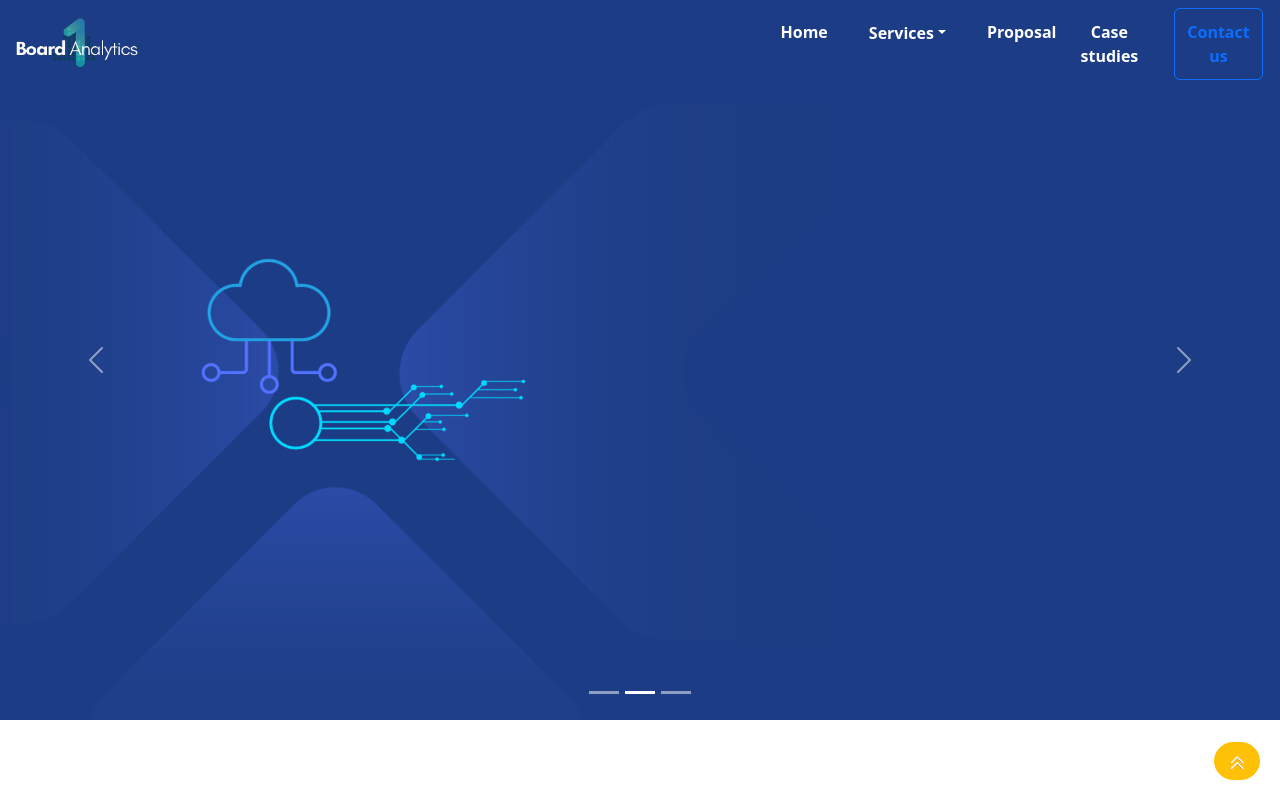
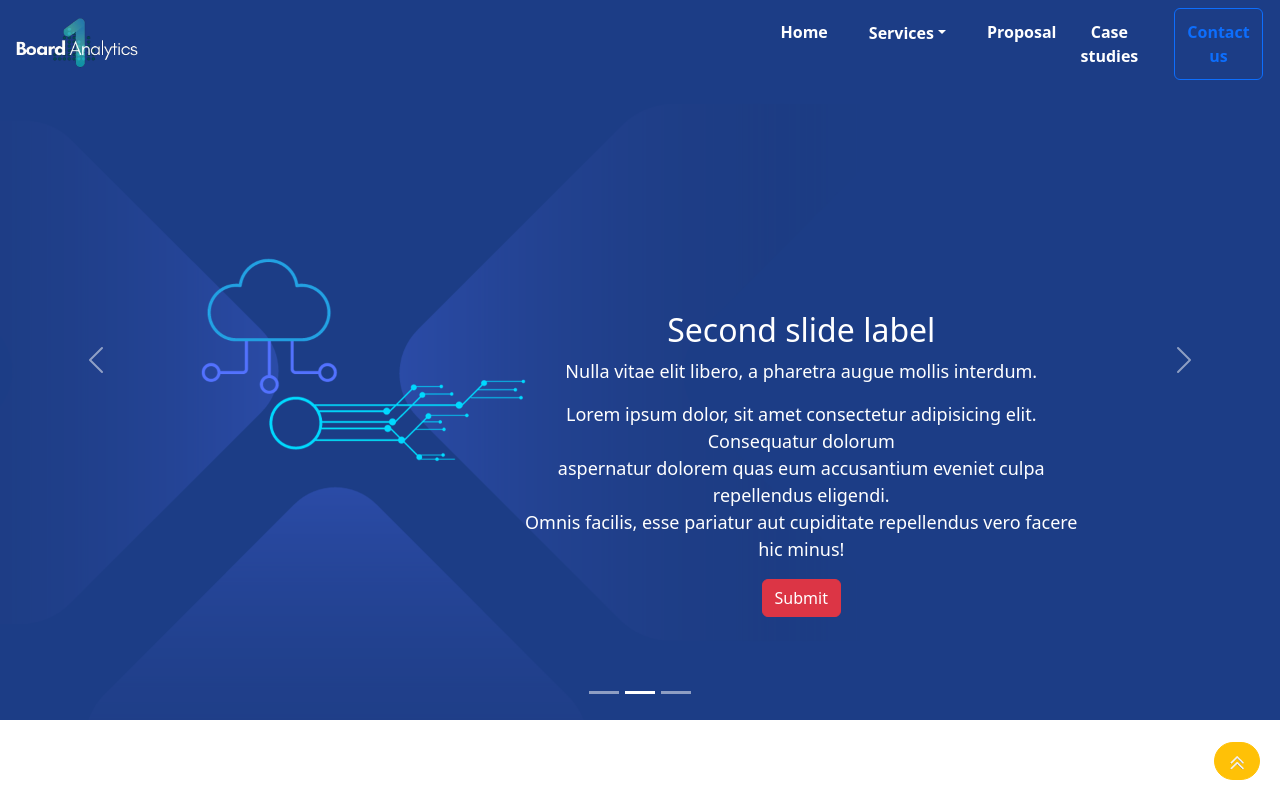
Before and after one commit to Sasijaya2112/one-board-analytics, a React (Create React App) app: page / in a window 1280 px wide. Shown: the top 786 px of the page. Built offline with nearby package versions, Linux system fonts and the light colour scheme.

Commit message:
footer change and some texts in slides

```diff
--- a/src/Footer.js
+++ b/src/Footer.js
@@ -9,10 +9,10 @@ function Footer() {
   return (
     <Navbar expand="lg" className="bg-dark lg">
       <Container>
-        <Navbar.Brand href="#home" style={{marginLeft: "0%", color:"white"}}>
-        <Row ><Col sm={1} className='fs-6'><i class="bi bi-envelope-at-fill"></i> helloteam@1boardanalytics.com <br></br></Col></Row>
-        <Row ><Col sm={1} className='fs-6'><i class="bi bi-geo-alt-fill"></i> London, UK   & Chennai, India <br></br></Col></Row>
-        <Row ><Col sm={1} className='fs-6'><i class="bi bi-telephone-fill"></i> UK - +443XXXXXXXXX & India - +917806900277<br></br></Col></Row>
+        <Navbar.Brand href="#home" style={{marginLeft: "35%", color:"white"}}>
+        <Row ><Col className='fs-5'><i class="bi bi-envelope-at-fill"></i> helloteam@1boardanalytics.com <br></br></Col></Row>
+        <Row ><Col className='fs-5'><i class="bi bi-geo-alt-fill"></i> London, UK   & Chennai, India <br></br></Col></Row>
+        <Row ><Col className='fs-5'><i class="bi bi-telephone-fill"></i> UK - +443XXXXXXXXX & India - +917806900277<br></br></Col></Row>
         </Navbar.Brand>
         <Navbar.Collapse id="basic-navbar-nav">
         </Navbar.Collapse>
--- a/src/RequestForm.js
+++ b/src/RequestForm.js
@@ -13,7 +13,7 @@ function RequestForm() {
       <Row className="mb-3 sm-nowrap">
         <Col sm={6}>
       <Form.Group controlId="formGridPassword">
-          <Form.Label>Name</Form.Label>
+          <Form.Label sm="2" style={{ textAlign: 'left', marginRight: '0' }}>Name</Form.Label>
           <Form.Control type="text" placeholder="Enter Name" />
         </Form.Group>
         </Col>
--- a/src/Slide.js
+++ b/src/Slide.js
@@ -2,6 +2,7 @@ import Carousel from 'react-bootstrap/Carousel';
 import logo1 from './Sampleimages/1.png'
 import logo2 from './Sampleimages/2.png'
 import logo3 from './Sampleimages/3.png'
+import { Button } from 'react-bootstrap';
 
 function Slide() {
   return (
@@ -12,15 +13,18 @@ function Slide() {
           src={logo1}
           alt="First slide"
         />
-        {/* <Carousel.Caption>
+        <Carousel.Caption style={{marginLeft:'6%'}}>
           <div id='slide1'>
-          <h5>First slide label</h5>
+          <h2>First slide label</h2>
           <p>Nulla vitae elit libero, a pharetra augue mollis interdum.</p>
           <p>Lorem ipsum dolor, sit amet consectetur adipisicing elit. Consequatur dolorum<br/> aspernatur dolorem quas eum
                     accusantium eveniet culpa repellendus eligendi.<br/> Omnis facilis, esse pariatur aut cupiditate repellendus vero
                     facere hic minus!</p>
           </div>
-        </Carousel.Caption> */}
+          <Button variant="danger" type="submit" style={{marginLeft:'30%'}}>
+        Submit
+      </Button>
+        </Carousel.Caption>
       </Carousel.Item>
       <Carousel.Item>
         <img
@@ -28,10 +32,18 @@ function Slide() {
           src={logo2}
           alt="Second slide"
         />
-        {/* <Carousel.Caption>
-          <h5>Second slide label</h5>
-          <p>Lorem ipsum dolor sit amet, consectetur adipiscing elit.</p>
-        </Carousel.Caption> */}
+        <Carousel.Caption style={{marginLeft:'6%'}}>
+           <div id='slide1'>
+          <h2>Second slide label</h2>
+          <p>Nulla vitae elit libero, a pharetra augue mollis interdum.</p>
+          <p>Lorem ipsum dolor, sit amet consectetur adipisicing elit. Consequatur dolorum<br/> aspernatur dolorem quas eum
+                    accusantium eveniet culpa repellendus eligendi.<br/> Omnis facilis, esse pariatur aut cupiditate repellendus vero
+                    facere hic minus!</p>
+          </div>
+          <Button variant="danger" type="submit" style={{marginLeft:'30%'}}>
+        Submit
+      </Button>
+        </Carousel.Caption>
       </Carousel.Item>
       <Carousel.Item>
         <img
@@ -39,12 +51,18 @@ function Slide() {
           src={logo3}
           alt="Third slide"
         />
-        {/* <Carousel.Caption>
-          <h5>Third slide label</h5>
-          <p>
-            Praesent commodo cursus magna, vel scelerisque nisl consectetur.
-          </p>
-        </Carousel.Caption> */}
+        <Carousel.Caption style={{marginLeft:'6%'}}>
+          <div id='slide1'>
+          <h2>Third slide label</h2>
+          <p>Nulla vitae elit libero, a pharetra augue mollis interdum.</p>
+          <p>Lorem ipsum dolor, sit amet consectetur adipisicing elit. Consequatur dolorum<br/> aspernatur dolorem quas eum
+                    accusantium eveniet culpa repellendus eligendi.<br/> Omnis facilis, esse pariatur aut cupiditate repellendus vero
+                    facere hic minus!</p>
+          </div>
+          <Button variant="danger" type="submit" style={{marginLeft:'30%'}}>
+        Submit
+      </Button>
+        </Carousel.Caption>
       </Carousel.Item>
     </Carousel>
   );
```
